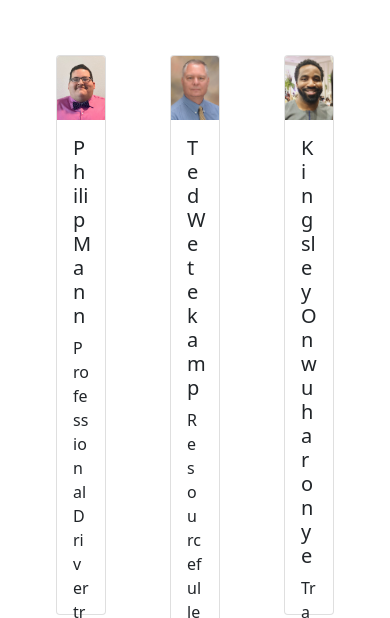
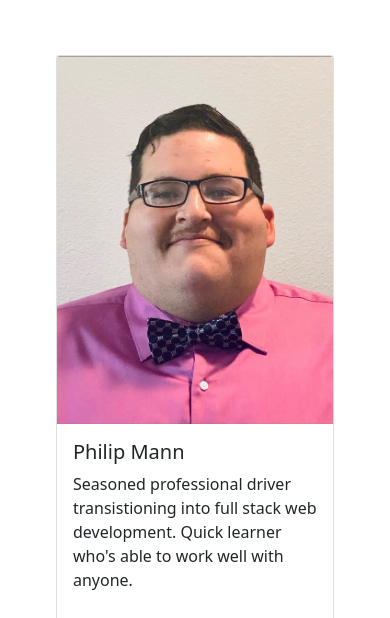
Before and after one commit to Philip-Mann/skilled-tradesmans-site, a website: page templates/about.html in a window 390 px wide. Shown: the part 57-675 px from the top of the page. Drawn offline with nearby package versions, Linux system fonts and the light colour scheme.

Commit message:
fix error that prevented site from being responsive

```diff
--- a/templates/about.html
+++ b/templates/about.html
@@ -83,12 +83,13 @@
     </div>
   </nav>
   <!-- Main -->
-  <main class="d-flex p-4 justify-content-center">
-    <div class="card" style="width: 18rem; height: 35rem; margin: 2rem;">
+  <main>
+    <div class="card-container d-flex p-4 justify-content-center mb-4 flex-wrap" >
+    <div class="card" style="width: 18rem; margin: 2rem;">
       <img src="../assets/phil2.jpeg" class="card-img-top" alt="Philip Mann">
       <div class="card-body">
         <h5 class="card-title">Philip Mann</h5>
-        <p class="card-text">Professional Driver transitioning into Software Development.</p>
+        <p class="card-text">Seasoned professional driver transistioning into full stack web development. Quick learner who's able to work well with anyone.</p>
       </div>
       <div class="card-body">
         <a class="btn btn-dark text-light btn-social mt-0 btn-github" href="https://github.com/Philip-Mann/" role="button">
@@ -101,7 +102,7 @@
       </a>
       </div>
     </div>
-  </div>
+
 
   <div class="card" style="width: 18rem; margin: 2rem;">
     <img src="../assets/Ted2.jpg" class="card-img-top" alt="Ted Wetekamp">
@@ -121,11 +122,11 @@
     </div>
   </div>
 
-  <div class="card" style="width: 18rem; height: 35rem; margin: 2rem;">
+  <div class="card" style="width: 18rem; margin: 2rem;">
     <img src="../assets/Kingsley.jpg" class="card-img-top" alt="Kingsley Onwuharonye">
     <div class="card-body">
       <h5 class="card-title">Kingsley Onwuharonye</h5>
-      <p class="card-text"> Transitioning from Sales to Software Development.  </p>
+      <p class="card-text"> Experienced sales professional who stumbled upon the world of software development. Always ideating and looking to think of ways to solve the worlds many problems. </p>
       <div class="card-body">
         <a class="btn btn-dark text-light btn-social mt-0 btn-github" href="github.com/kingsonwu" role="button">
           <i class="fab fa-github"></i>
@@ -137,6 +138,8 @@
       </a>
       </div>
     </div>
+    </div>
+  </div>
   </main>
   <!-- Footer -->
   <footer class="footer py-3 bg-dark fixed-bottom">
```
